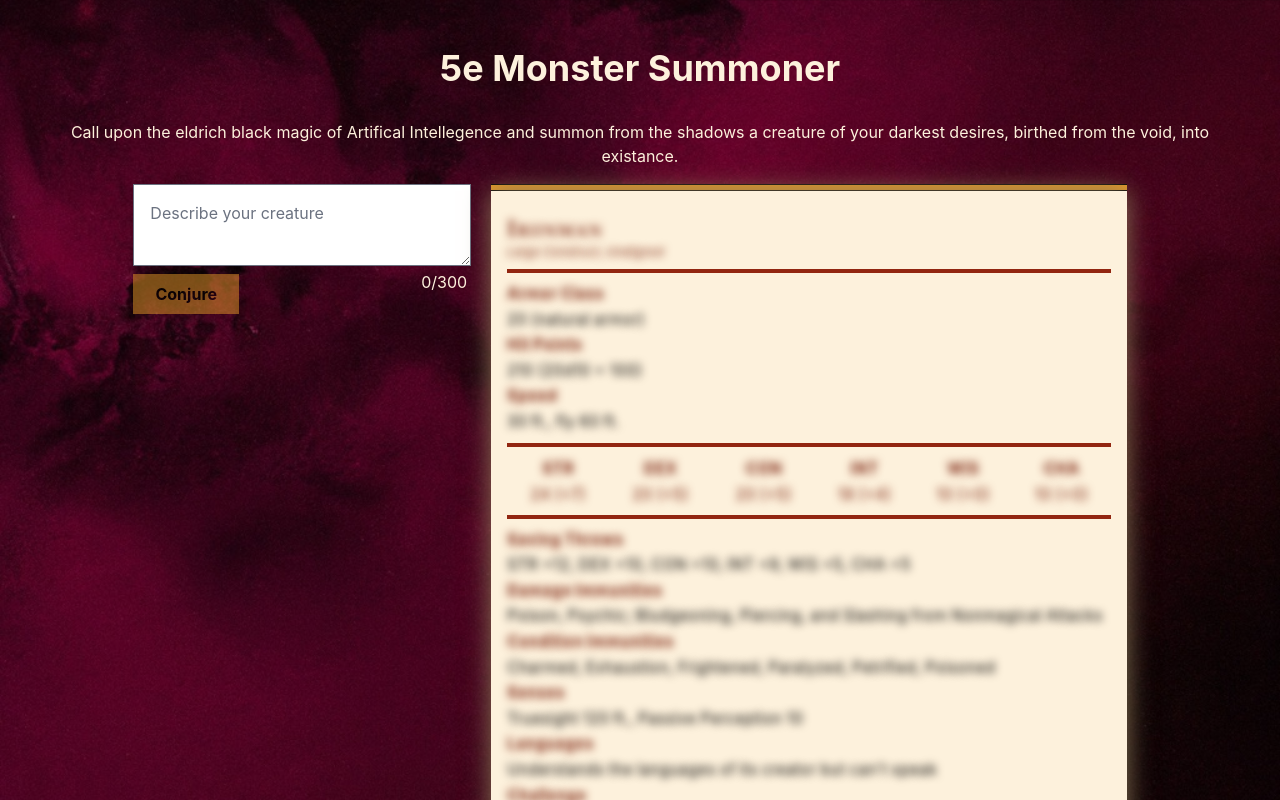
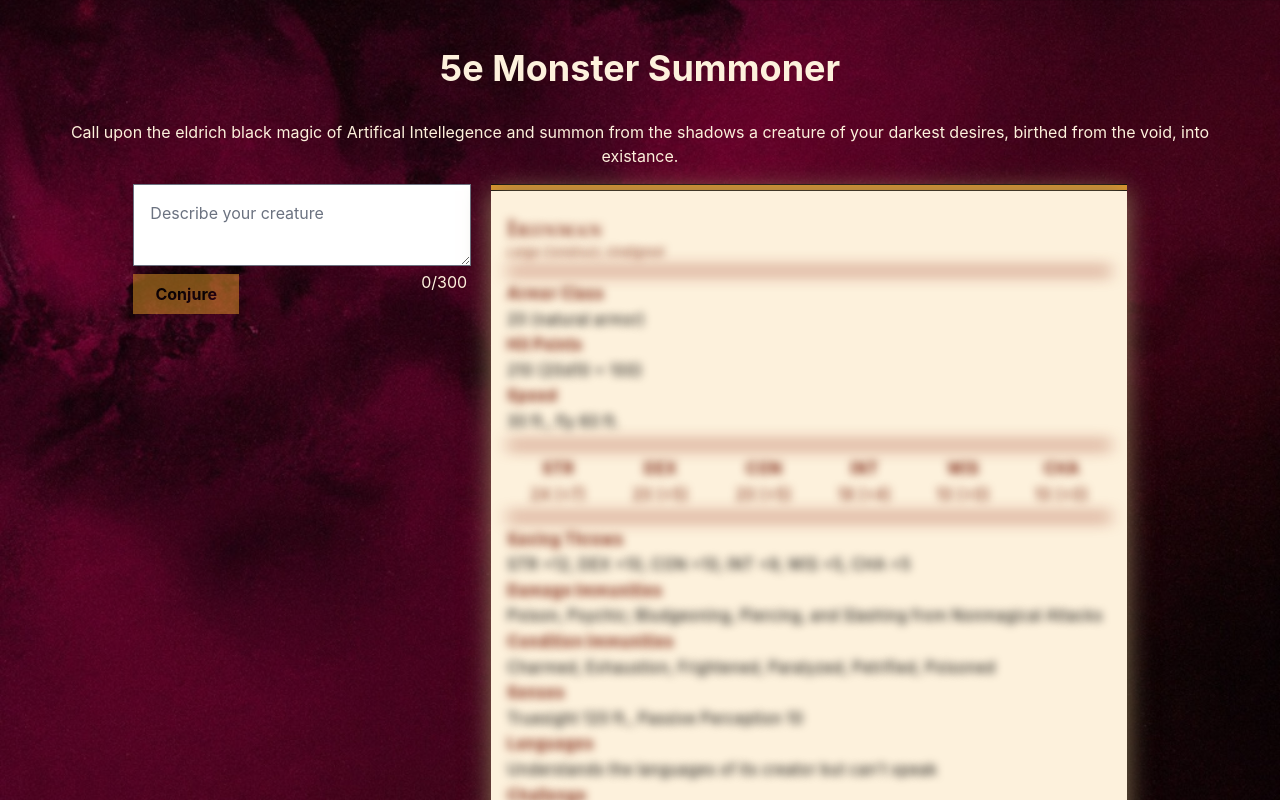
Before and after one commit to gthayer/gamemasterai, a Next.js app: page / in a window 1280 px wide. Shown: the top 800 px of the page. Built offline with nearby package versions, Linux system fonts and the light colour scheme.

Commit message:
update bluring for borders

```diff
--- a/components/statBlockGenerator/StatBlockGenerator.module.css
+++ b/components/statBlockGenerator/StatBlockGenerator.module.css
@@ -10,6 +10,12 @@
 .statBlockPlaceholder table {
 	color: transparent;
 	text-shadow: 0 0 8px #7A200D;
+	border: none;
+}
+
+.statBlockPlaceholder hr {
+	filter: blur(8px);
+	-webkit-filter: blur(8px);
 }
 
 .statBlockGenerator .orangeBorder{
```
